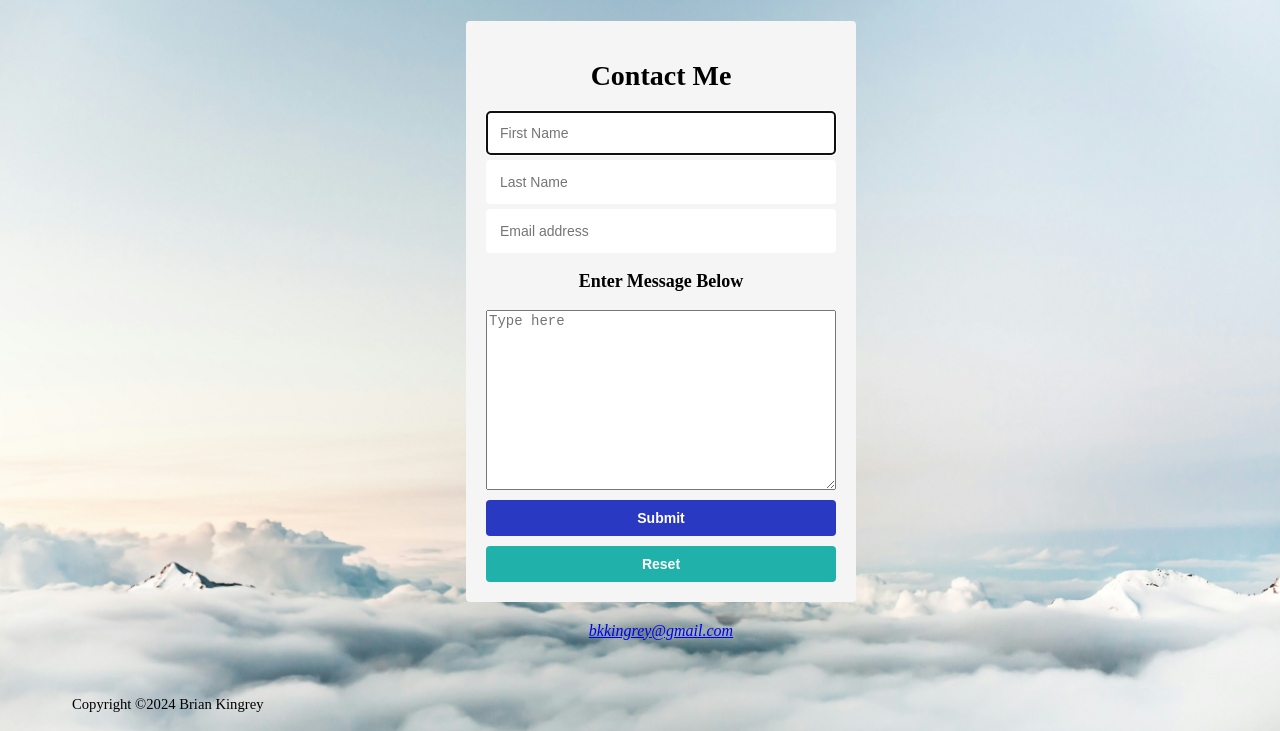
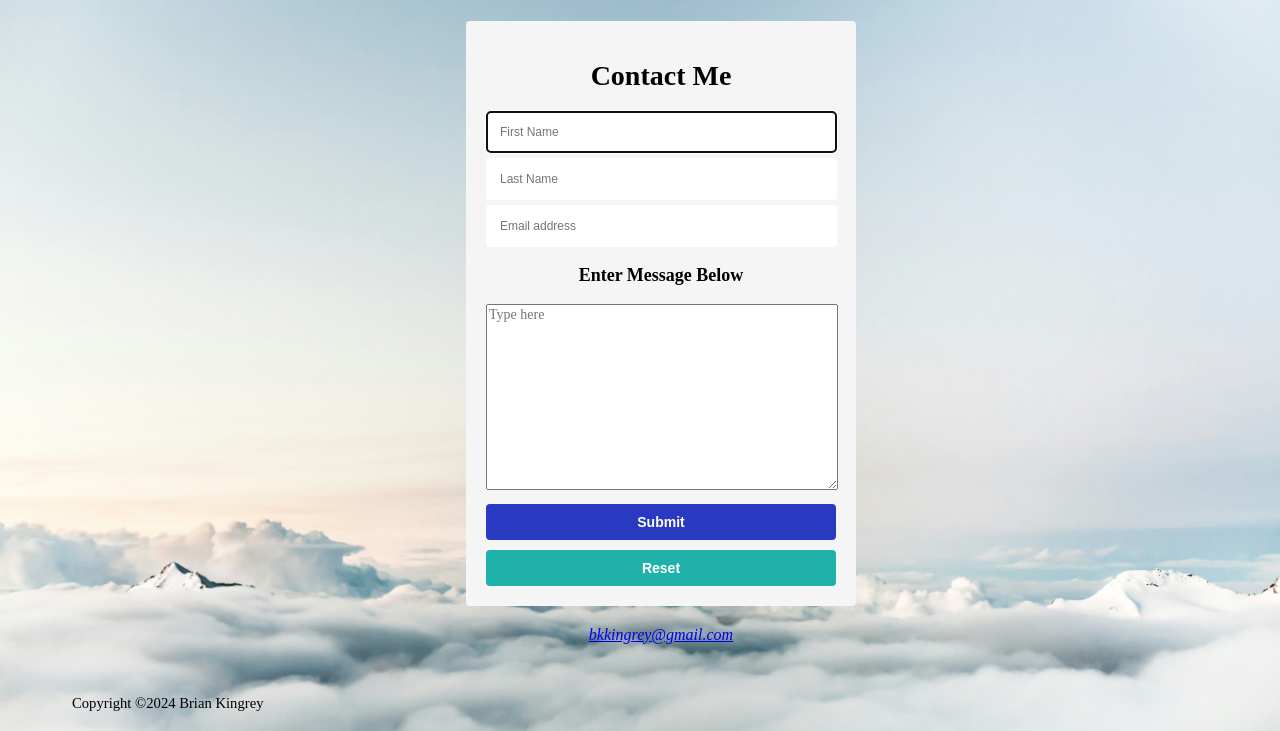
Before and after one commit to bkingrey608/Web-Development, a website: page contact.html in a window 1280 px wide. Shown: the part 69-800 px from the top of the page. Drawn offline with Linux system fonts and the light colour scheme.

Commit message:
Add files via upload

```diff
--- a/contact.html
+++ b/contact.html
@@ -1,3 +1,4 @@
+<!DOCTYPE html>
 <html lang="en">
   <head>
     <meta charset="UTF-8" >
--- a/styles.css
+++ b/styles.css
@@ -81,7 +81,7 @@ body {
 #form h3 {
     color: black;
     text-align: center;
-    font-size: 18;
+    font-size: 18px;
 }
 
 #form button {
@@ -113,9 +113,9 @@ body {
     border-radius: 4px;
     margin-bottom: 5px;
     display: block;
-    font-size: 14px;
+    font-size: 12px;
     padding: 12px;
-    width: 100%;
+    width: 323px;
 }
 
 .input-control.success input{
@@ -133,9 +133,9 @@ body {
 }
 
 textarea{
-
-    max-width: 350px;
-    inline-size: 350px;
+    font-family: 'Times New Roman', Times, serif;
+    max-width: 346px;
+    inline-size: 346px;
     height: 180px;
     font-size: 14px;
 }
```
Also changed, not shown: about.html (+4 -4 lines).
